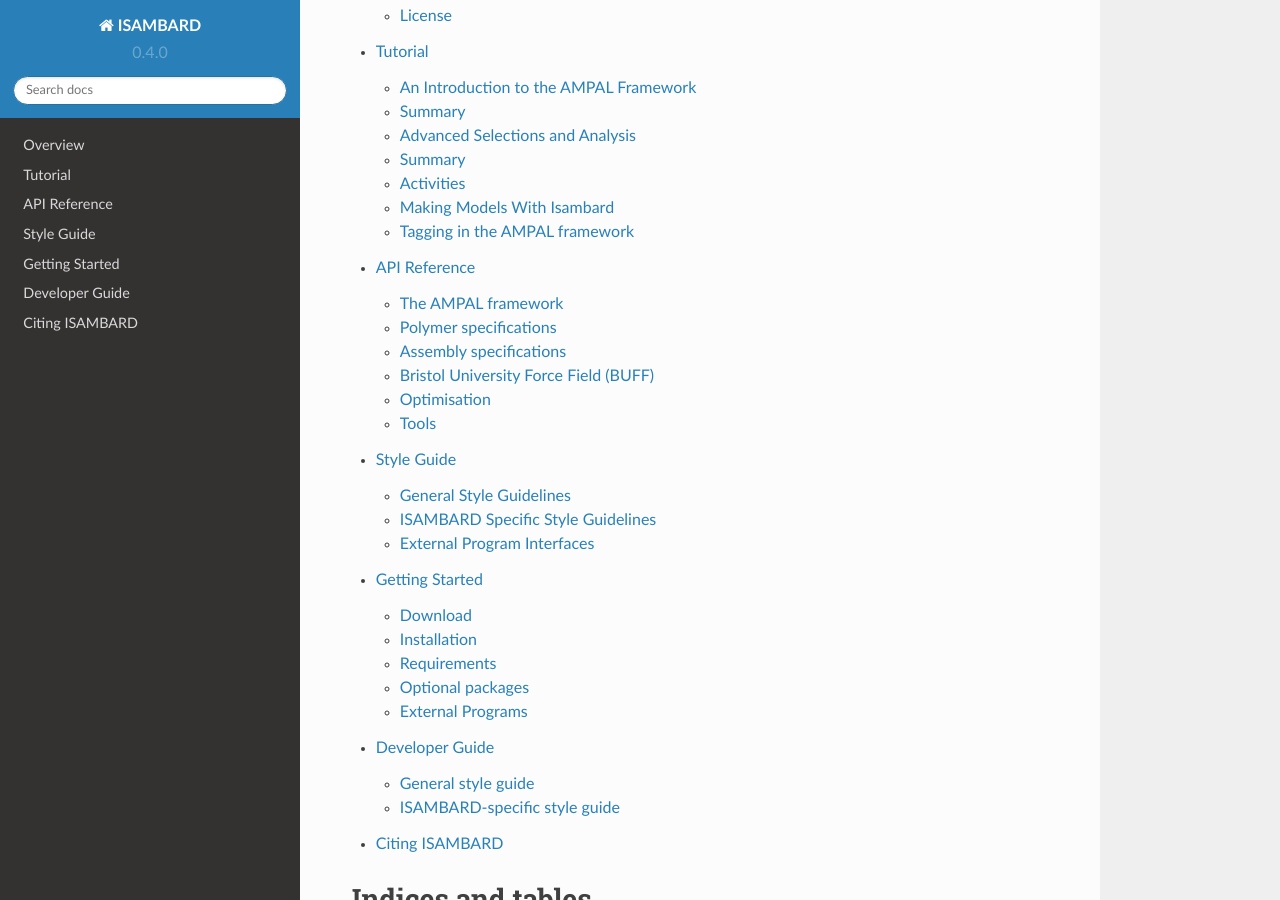
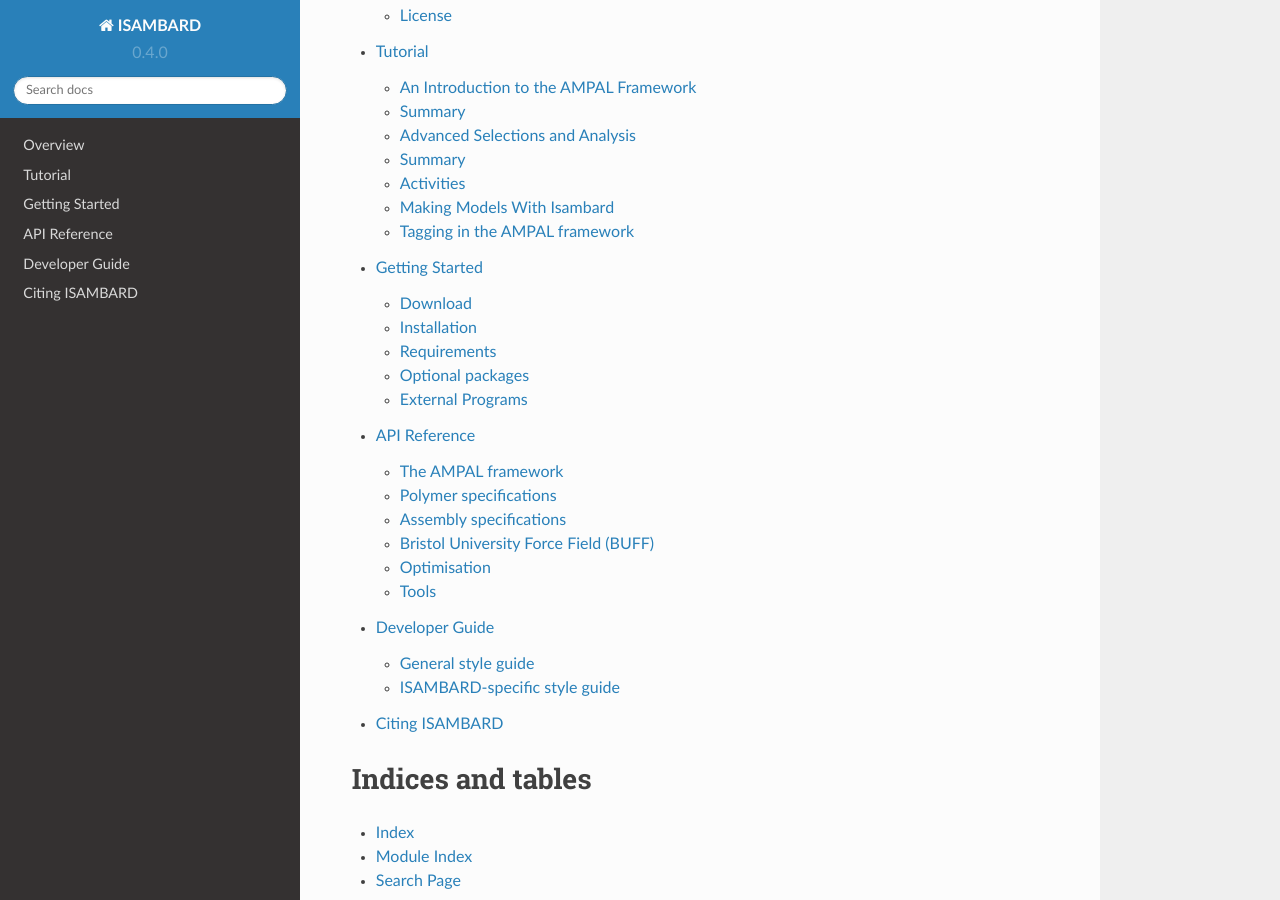
Before and after one commit to isambard-uob/isambard, a Sphinx documentation site: the page built from docs/index.rst, in a window 1280 px wide and 900 px high, scrolled down 288 px. Built offline with Sphinx 7.4.7 and the Read the Docs theme 2.0.0, drawn with Linux system fonts in a browser that asks for light colours; some of the changed lines change nothing that is shown.

Commit message:
Removed style_guide and re-ordered stuff on the index page.

```diff
--- a/docs/index.rst
+++ b/docs/index.rst
@@ -15,9 +15,8 @@
 
    Overview <overview>
    Tutorial <tutorial/tutorial>
+   Getting Started <getting_started>
    API Reference <api_reference>
-   Style Guide <style_guide>
-   Getting Started <getting_started>
    Developer Guide <developer_guide>
    Citing ISAMBARD <citing_isambard>
 
--- a/docs/style_guide.md
+++ /dev/null
@@ -1,25 +0,0 @@
-# ISAMBARD Coding Style Guide
-
-The style of ISAMBARD code should *almost* always adhere to [PEP8](https://www.python.org/dev/peps/pep-0008/). The few exceptions are as follows:
-
-1. Lines of code should be no longer than 120 characters.
-1. Comments should be no longer than 80 characters including the newline character, so they're effectively 79 chars.
-
-## General Style Guidelines
-
-### Classes
-1. Do not write getters and setters manually, please use the [property decorator and corresponding setter decorator](https://docs.python.org/2/library/functions.html#property).
-1. Use [class attributes](https://docs.python.org/2/tutorial/classes.html) (section 9.3.5) to keep the `__init__` method lightweight, by only defining an attribute in the `__init__` method if it is **unique to the instance**.
-1. Use [class methods](https://docs.python.org/2/library/functions.html#classmethod) to define alternate ways to instantiate a class. Try to avoid having multiple ways to instantiate a class in the `__init__` method as this can be difficult to read. Consider which should be the preferred method of instantiation and use that to define the `__init__`.
-1. Class methods should have names that start with 'from'. For example `Quaternion.from_axis_and_angle`.
-
-## ISAMBARD Specific Style Guidelines
-
-### AMPAL Objects
-1. Any class that inherits from `BaseAmpal`, or any of its subclasses, is required to have following methods:
-    1. `get_atoms`
-    1. `make_pdb`
-
-##  External Program Interfaces
-1. All strings produced by and fed into ISAMBARD *must* be in unicode, therefore if the external program requires byte strings, any decoding and decoding must occur in the body of the external program handler function.
-1. Any external program handler function that interacts with structural data from ISAMBARD should take a PDB string as an input (or a path to a pdb file) and if it returns any structural data it should return a PDB string, **not** an AMPAL object.
```
